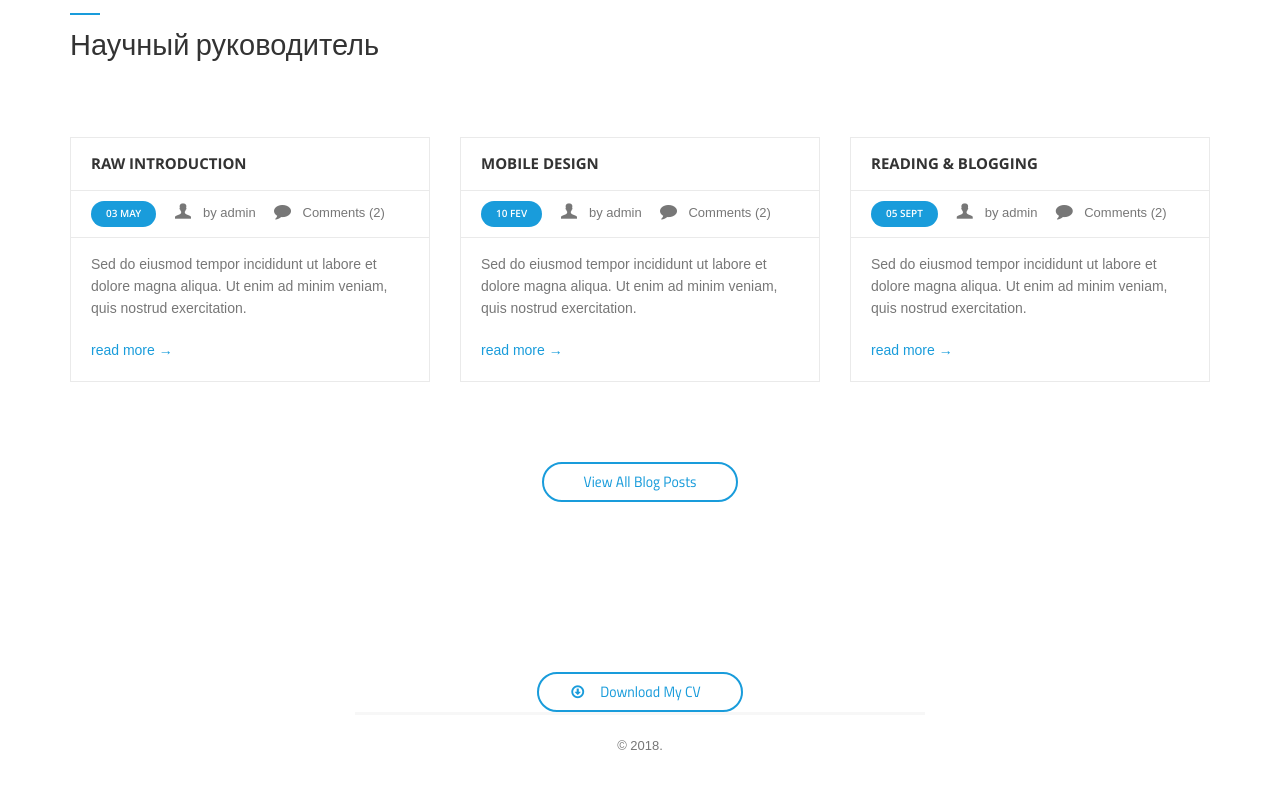
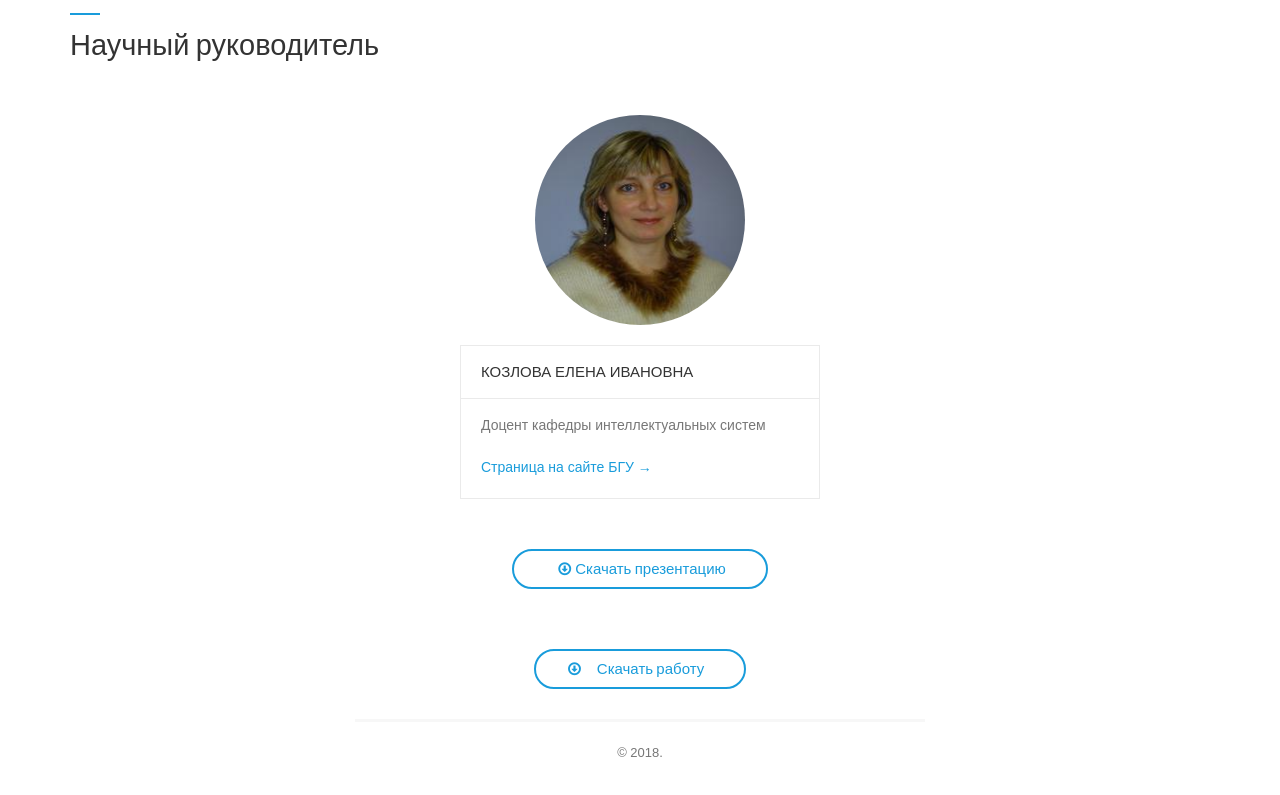
Before and after one commit to DmitriyDrozd/ct, a plain HTML site: page curator.html in a window 1280 px wide. Shown: the part 67-862 px from the top of the page. Drawn offline with Linux system fonts and the light colour scheme.

Commit message:
courator added

```diff
--- a/curator.html
+++ b/curator.html
@@ -104,8 +104,7 @@
 
                     <div class="block-posts">
 
-                        <div class="col-md-4 col-sm-4  ">
-
+                        <div class="col-md-4 col-sm-4 col-md-offset-4 col-centered">
 
                             <!--Post-->
                             <div class="post latest">
@@ -118,129 +117,14 @@
                                 <!--Post details-->
                                 <div class="post-details latest pb-20">
                                     <h4 class="uppercase pt-15 pb-15"><a
-                                            href="http://www.demo.mutationmedia.net/DIFFERENCE/blog_single.html">Raw
-                                        Introduction</a></h4>
+                                            href="https://www.bsu.by/ru/main.aspx?guid=108471">Козлова Елена Ивановна</a></h4>
 
-                                    <!--Post meta-->
-                                    <div class="post-meta t-center pt-10 pb-10">
-                                        <ul class="clearfix">
-                                            <li class="date">03 May</li>
-                                            <li><i class="icon-user-1"></i><span>by<a
-                                                    href="http://www.demo.mutationmedia.net/DIFFERENCE/#"> admin</a></span>
-                                            </li>
-                                            <li><i class="icon-comment"></i><span>Comments<a
-                                                    href="http://www.demo.mutationmedia.net/DIFFERENCE/#"> (2)</a></span>
-                                            </li>
-                                        </ul>
-                                    </div>
-                                    <!--End post meta-->
-
-
-                                    <p class="pt-15 pb-20">Sed do eiusmod tempor incididunt ut labore et dolore magna
-                                        aliqua.
-                                        Ut enim ad minim veniam, quis nostrud exercitation.</p>
+                                    <p class="pt-15 pb-20">Доцент кафедры интеллектуальных систем</p>
 
 
                                     <a class="more"
-                                       href="http://www.demo.mutationmedia.net/DIFFERENCE/blog_single.html">read more
-                                        <span>→</span> </a>
-
-
-                                </div>
-                                <!--End post details-->
-
-                            </div>
-                            <!--End post-->
-                        </div>
-
-                        <div class="col-md-4 col-sm-4">
-
-
-                            <!--Post-->
-                            <div class="post latest">
-                                <!--Post media-->
-                                <div class="post-media">
-                                    <img src="./dist/2.jpg" alt="">
-                                </div>
-                                <!--End post media-->
-
-                                <!--Post details-->
-                                <div class="post-details latest pb-20">
-                                    <h4 class="uppercase pt-15 pb-15"><a
-                                            href="http://www.demo.mutationmedia.net/DIFFERENCE/blog_single.html">Mobile
-                                        Design</a></h4>
-
-                                    <!--Post meta-->
-                                    <div class="post-meta t-center pt-10 pb-10">
-                                        <ul class="clearfix">
-                                            <li class="date">10 Fev</li>
-                                            <li><i class="icon-user-1"></i><span>by<a
-                                                    href="http://www.demo.mutationmedia.net/DIFFERENCE/#"> admin</a></span>
-                                            </li>
-                                            <li><i class="icon-comment"></i><span>Comments<a
-                                                    href="http://www.demo.mutationmedia.net/DIFFERENCE/#"> (2)</a></span>
-                                            </li>
-                                        </ul>
-                                    </div>
-                                    <!--End post meta-->
-
-
-                                    <p class="pt-15 pb-20">Sed do eiusmod tempor incididunt ut labore et dolore magna
-                                        aliqua.
-                                        Ut enim ad minim veniam, quis nostrud exercitation.</p>
-
-
-                                    <a class="more"
-                                       href="http://www.demo.mutationmedia.net/DIFFERENCE/blog_single.html">read more
-                                        <span>→</span> </a>
-
-
-                                </div>
-                                <!--End post details-->
-
-                            </div>
-                            <!--End post-->
-                        </div>
-
-                        <div class="col-md-4 col-sm-4  ">
-
-
-                            <!--Post-->
-                            <div class="post latest">
-                                <!--Post media-->
-                                <div class="post-media">
-                                    <img src="./dist/3.jpg" alt="">
-                                </div>
-                                <!--End post media-->
-
-                                <!--Post details-->
-                                <div class="post-details latest pb-20">
-                                    <h4 class="uppercase pt-15 pb-15"><a
-                                            href="http://www.demo.mutationmedia.net/DIFFERENCE/blog_single.html">Reading
-                                        &amp; Blogging</a></h4>
-
-                                    <!--Post meta-->
-                                    <div class="post-meta t-center pt-10 pb-10">
-                                        <ul class="clearfix">
-                                            <li class="date">05 Sept</li>
-                                            <li><i class="icon-user-1"></i><span>by<a
-                                                    href="http://www.demo.mutationmedia.net/DIFFERENCE/#"> admin</a></span>
-                                            </li>
-                                            <li><i class="icon-comment"></i><span>Comments<a
-                                                    href="http://www.demo.mutationmedia.net/DIFFERENCE/#"> (2)</a></span>
-                                            </li>
-                                        </ul>
-                                    </div>
-                                    <!--End post meta-->
-
-
-                                    <p class="pt-15 pb-20">Sed do eiusmod tempor incididunt ut labore et dolore magna
-                                        aliqua.
-                                        Ut enim ad minim veniam, quis nostrud exercitation.</p>
-
-
-                                    <a class="more"
-                                       href="http://www.demo.mutationmedia.net/DIFFERENCE/blog_single.html">read more
+                                       target="_blank"
+                                       href="https://www.bsu.by/ru/main.aspx?guid=108471">Страница на сайте БГУ
                                         <span>→</span> </a>
 
 
@@ -262,8 +146,10 @@
                 <div class="row">
 
                     <div class="col-sm-12 t-center">
-                        <a class="but brd  white mt-80 mb-80 "
-                           href="http://www.demo.mutationmedia.net/DIFFERENCE/blog.html">View All Blog Posts</a>
+                        <a class="but brd  white mt-50"
+                           target="_blank"
+                           href="http://www.demo.mutationmedia.net/DIFFERENCE/blog.html">
+                            <i class="icon-down-circled2 "></i>Скачать презентацию</a>
                     </div>
 
                 </div>
@@ -291,8 +177,9 @@
 
                 <div class="col-md-12">
 
-                    <a href="http://www.demo.mutationmedia.net/DIFFERENCE/#" class="but brd ico white mt-30"><i
-                            class="icon-down-circled2 "></i>Download My CV</a>
+                    <a href=""
+                       target="_blank"
+                       class="but brd ico white mb-30"><i class="icon-down-circled2 "></i>Скачать работу</a>
 
                     <hr>
 
@@ -311,7 +198,6 @@
     <!--End footer-->
 
 
-
 </div>
 <!--End wrapper-->
 
--- a/dist/main.css
+++ b/dist/main.css
@@ -1975,3 +1975,17 @@ ul.latest-post a i {
 
 
 /* -------------------- End media queries -------------------- */
+
+.post-media {
+    text-align: center;
+}
+
+.post-media img {
+    border-radius: 50%;
+    height: 100%;
+    width: 100%;
+    overflow: hidden;
+    max-width: 210px;
+    max-height: 210px;
+    margin-bottom: 20px;
+}
```
Also changed, not shown: dist/1.jpg (added).
